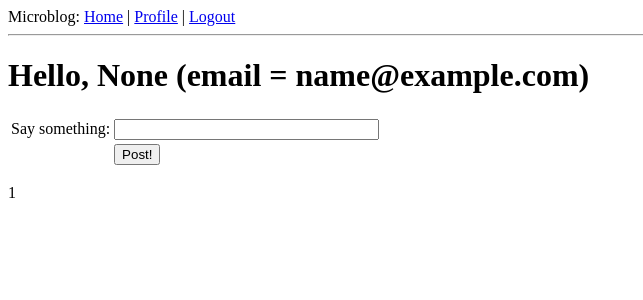
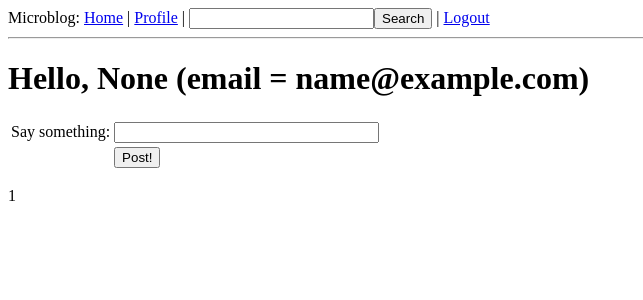
Before and after one commit to shages/microblog_tutorial, a Flask app: page / in a window 1280 px wide. Shown: the top 300 px of the page, without its empty margins (0-643 px from the left). Run offline with Flask 2, Linux system fonts and the light colour scheme; the visitor is signed in with stand-in values (Sample User, id 1); data comes from the database, SQL or seed files in the repository; data that the repository does not hold is empty.

Commit message:
Add search functionality

```diff
--- a/app/forms.py
+++ b/app/forms.py
@@ -45,3 +45,9 @@
     """Blog post form."""
 
     post = StringField('post', validators=[DataRequired()])
+
+
+class SearchForm(FlaskForm):
+    """Search box in top nav bar."""
+
+    search = StringField('search', validators=[DataRequired()])
--- a/app/models.py
+++ b/app/models.py
@@ -1,7 +1,9 @@
 """Database models."""
 
+import sys
 import hashlib
-from app import db
+import flask_whooshalchemyplus
+from app import app, db
 
 
 followers = db.Table('followers',
@@ -108,6 +110,8 @@
 class Post(db.Model):
     """User post object."""
 
+    __searchable__ = ['body']
+
     id = db.Column(db.Integer, primary_key=True)
     body = db.Column(db.String(200))
     timestamp = db.Column(db.DateTime)
@@ -116,3 +120,7 @@
     def __repr__(self):
         """Representation of post."""
         return '<Post {0!r}>'.format(self.body)
+
+
+# Initialize search
+flask_whooshalchemyplus.init_app(app)
--- a/app/templates/base.html
+++ b/app/templates/base.html
@@ -10,6 +10,9 @@
     <div>Microblog: <a href="{{ url_for('index') }}">Home</a>
         {% if g.user.is_authenticated %}
         | <a href="{{ url_for('user', name=g.user.nickname) }}">Profile</a>
+        | <form style="display:inline;" action="{{ url_for('search') }}" method="post" name="search">
+            {{ g.search_form.hidden_tag() }}{{ g.search_form.search(size=20) }}<input type="submit" value="Search" />
+        </form>
         | <a href="{{ url_for('logout') }}">Logout</a>
         {% endif %}
     </div>
--- a/app/views.py
+++ b/app/views.py
@@ -4,9 +4,9 @@
     session, url_for, request, g
 import flask_login
 import datetime
-from config import POSTS_PER_PAGE
+from config import POSTS_PER_PAGE, MAX_SEARCH_RESULTS
 from app import app, db, lm, oid
-from .forms import LoginForm, EditForm, PostForm
+from .forms import LoginForm, EditForm, PostForm, SearchForm
 from .models import User, Post
 
 #                                                     _
@@ -41,6 +41,7 @@
         g.user.last_seen = datetime.datetime.utcnow()
         db.session.add(g.user)
         db.session.commit()
+        g.search_form = SearchForm()
 
 
 @lm.user_loader
@@ -103,6 +104,28 @@
                            title='Log in silly!',
                            form=form,
                            providers=app.config['OPENID_PROVIDERS'])
+
+
+#   ,    _  __,   ,_   __   /_
+# _/_)__(/_(_/(__/ (__(_,__/ (_
+
+
+@app.route('/search', methods=['POST'])
+@flask_login.login_required
+def search():
+    if g.search_form.validate_on_submit():
+        return redirect(url_for('search_results',
+                                query=g.search_form.search.data))
+    return redirect(url_for('index'))
+
+
+@app.route('/search/<query>')
+@flask_login.login_required
+def search_results(query):
+    results = Post.query.whoosh_search(query, MAX_SEARCH_RESULTS).all()
+    return render_template('search_results.html',
+                           query=query,
+                           results=results)
 
 
 #                          _
--- a/config.py
+++ b/config.py
@@ -26,3 +26,7 @@
 
 # /index pagination
 POSTS_PER_PAGE = 3
+
+# search config
+WHOOSH_BASE = os.path.join(basedir, 'search.db')
+MAX_SEARCH_RESULTS = 50
```
Also changed, not shown: app/templates/search_results.html (added, +8 -0 lines).
